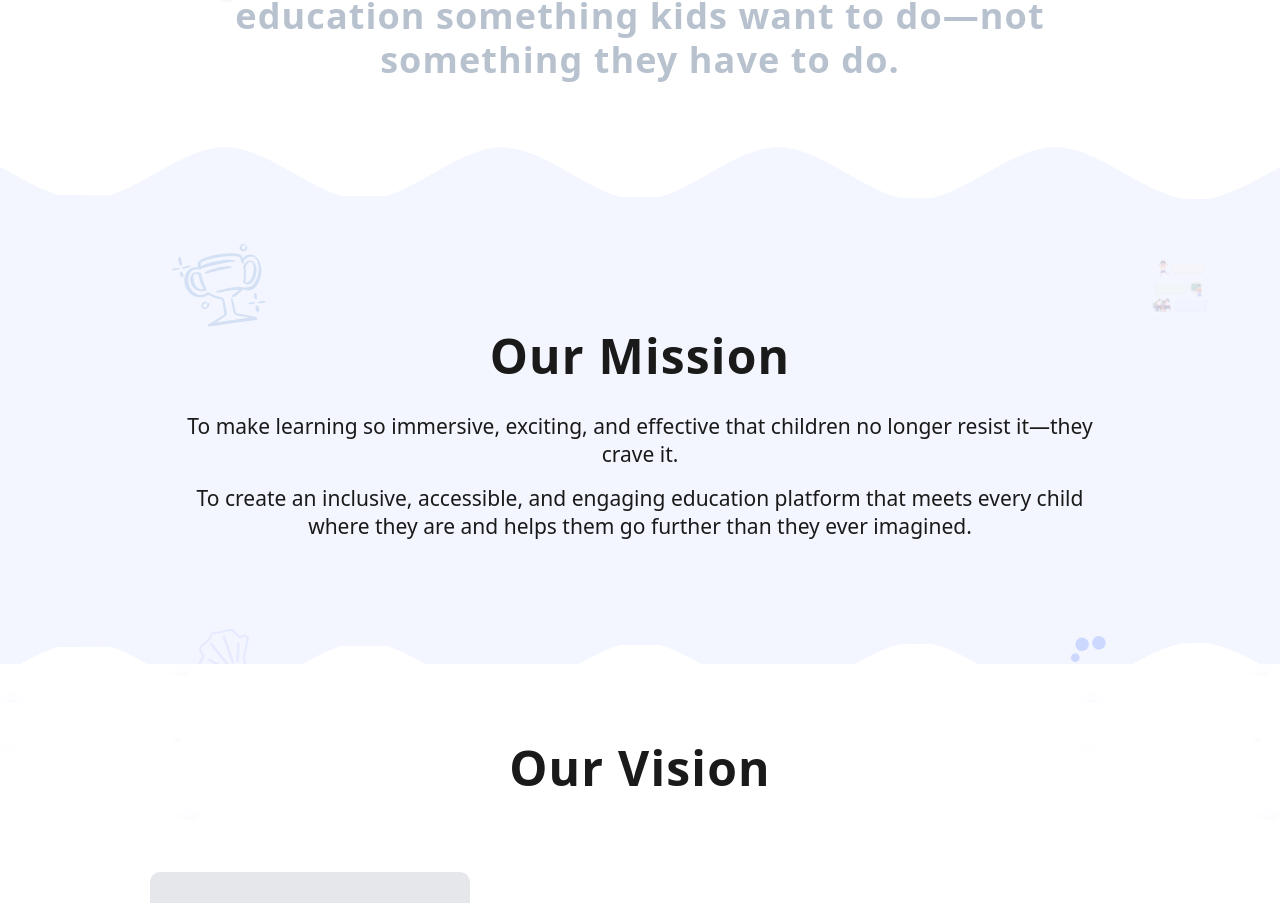
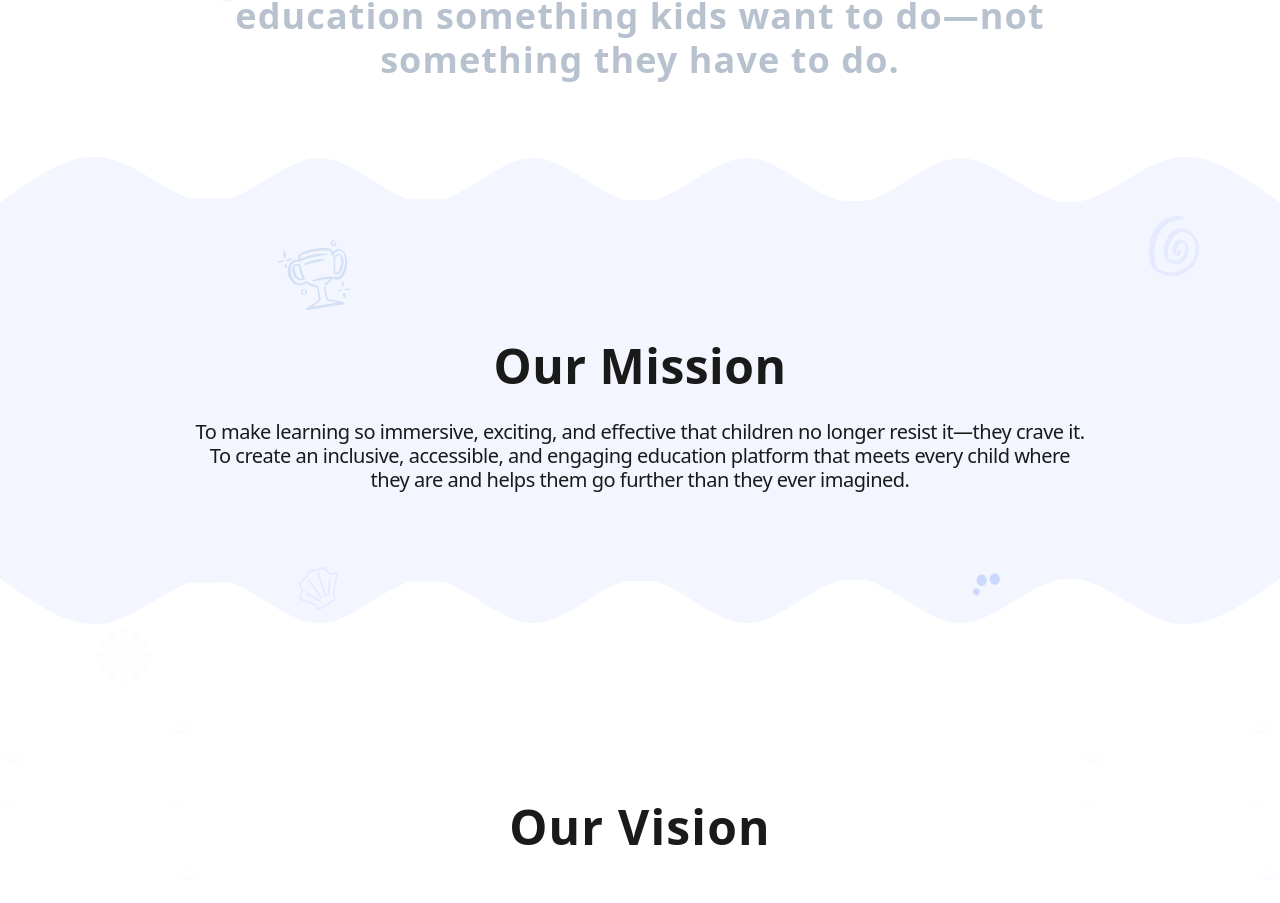
Before and after one commit to keytabdev/ekweb, a Next.js app: page /about in a window 1280 px wide. Shown: the part 1631-2534 px from the top of the page. Built offline with nearby package versions, Linux system fonts and the light colour scheme.

Commit message:
Found and fixed font issue

```diff
--- a/src/app/globals.css
+++ b/src/app/globals.css
@@ -42,7 +42,7 @@
   --radius-md: calc(var(--radius) - 2px);
   --radius-lg: var(--radius);
   --radius-xl: calc(var(--radius) + 4px);
-  --font-sans: var(--font-graphie);
+  --font-sans: ui-sans-serif, system-ui, -apple-system, BlinkMacSystemFont, "Segoe UI", Roboto, "Helvetica Neue", Arial, "Noto Sans", sans-serif, "Apple Color Emoji", "Segoe UI Emoji", "Segoe UI Symbol", "Noto Color Emoji";
   --font-mono: var(--font-geist-mono);
 }
 
--- a/src/components/about/AboutMissionSection.tsx
+++ b/src/components/about/AboutMissionSection.tsx
@@ -1,40 +1,40 @@
 import Image from 'next/image';
-// import { ourMissionBg, spiralArrow, greyFlower, chatAbout } from '@/assets';
 import ourMissionBg from '../../assets/about/our-mission-bg.svg';
+import greyFlower from '../../assets/about/grey-flower.svg';
 
-import greyFlower from '../../assets/about/grey-flower.svg';
-import chatAbout from '../../assets/about/chat.png';
 
 export default function AboutMissionSection() {
   return (
-    <section className="relative flex items-center justify-center overflow-visible" style={{ width: '1522px', height: '485.656px', flexShrink: 0, maxWidth: '100vw' }}>
+    <section className="relative flex items-center justify-center overflow-visible w-full h-[545px]">
       {/* Background SVG */}
-      <div className="absolute inset-0 z-0 -my-8">
+      <div className="absolute inset-0 z-0">
         <Image
           src={ourMissionBg}
           alt="Our Mission Background"
-          fill
-          className="object-cover object-center w-full h-full"
-          style={{ objectPosition: 'center' }}
+          width={1920}
+          height={405}
+          className="w-full scale-y-110"
         />
       </div>
       {/* Decorative Images */}
 
-      <div className="absolute right-16 top-20 opacity-20 z-10">
-        <Image src={chatAbout} alt="Chat Icon" width={72} height={72} />
-      </div>
       <div className="absolute left-24 bottom-10 opacity-20 z-10">
         <Image src={greyFlower} alt="Grey Flower" width={56} height={56} />
       </div>
       {/* Content */}
-      <div className="relative z-20 flex flex-col items-center justify-center w-full max-w-3xl mx-auto text-center px-4">
-        <h2 className="text-[48px] font-bold text-[#1A1A1A] mb-8 leading-[48px] tracking-wide">Our Mission</h2>
-        <div className="w-[936px] h-[98px] text-center">
-          <p className="text-[#1A1A1A] text-center font-graphie text-[21px] font-normal leading-[28px] mb-4">
-            To make learning so immersive, exciting, and effective that children no longer resist it—they crave it.
+      <div className="relative z-20 flex flex-col items-center w-full text-center" style={{ marginTop: '-40px' }}>
+        <h2 className="text-[#1A1A1A] text-center font-sans text-[48px] font-bold leading-[44px] tracking-[0.48px] mb-8">
+          Our Mission
+        </h2>
+        <div className="w-[936px] h-[98px] text-center mx-auto">
+          <p className="text-[#1A1A1A] text-center font-graphie text-[20px] font-sans leading-[24px] tracking-[-0.5px] mb-0" >
+            To make learning so immersive, exciting, and effective that children
+            no longer resist it—they crave it.
           </p>
-          <p className="text-[#1A1A1A] text-center font-graphie text-[21px] font-normal leading-[28px]">
-            To create an inclusive, accessible, and engaging education platform that meets every child where they are and helps them go further than they ever imagined.
+          <p className="text-[#1A1A1A] text-center font-graphie text-[20px] font-sans leading-[24px] tracking-[-0.5px]">
+            To create an inclusive, accessible, and engaging education platform
+            that meets every child where <br></br> they are and helps them go further than
+            they ever imagined.
           </p>
         </div>
       </div>
```
